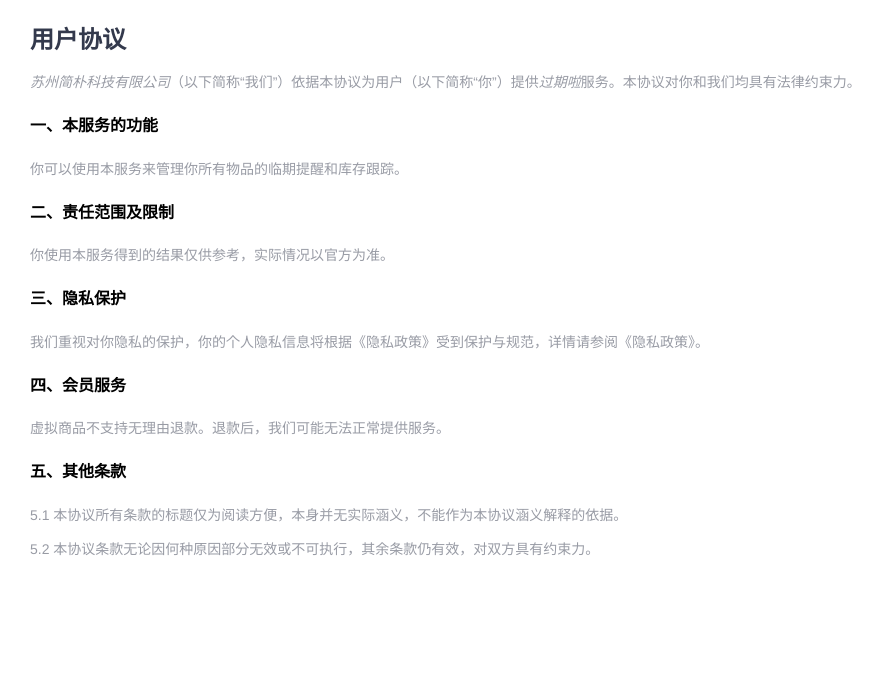
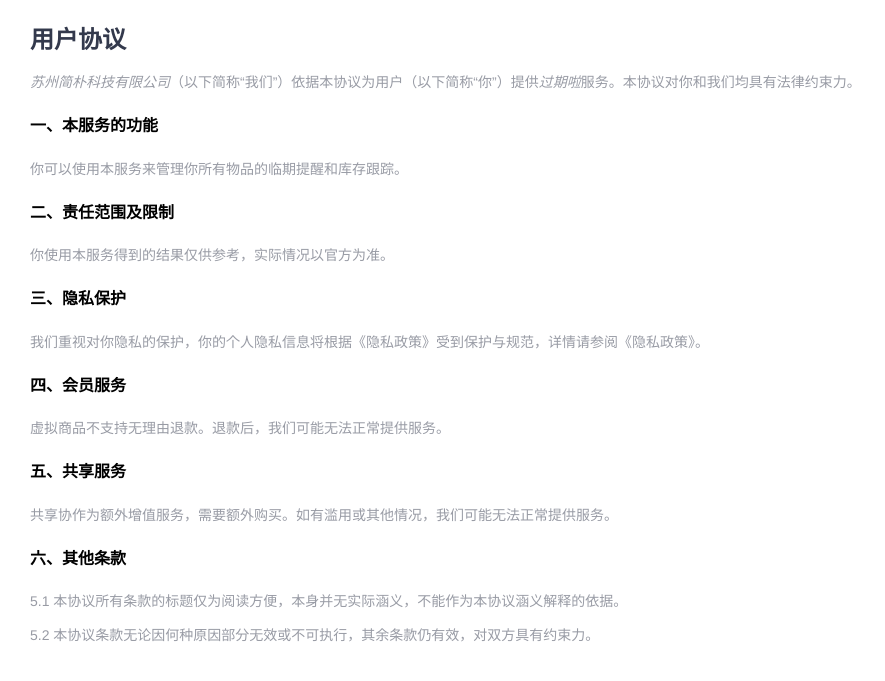
Before and after one commit to vanemu/vanemu.github.io, a Jekyll site: the page gql_service.html, which Jekyll copies as it is, in a window 1280 px wide. Shown: the top 681 px of the page, without its empty margins (0-885 px from the left). Built offline with Jekyll 4.4.1, drawn with Linux system fonts in a browser that asks for light colours.

Commit message:
Update gql_service.html

```diff
--- a/gql_service.html
+++ b/gql_service.html
@@ -46,7 +46,9 @@
     <p>我们重视对你隐私的保护，你的个人隐私信息将根据《隐私政策》受到保护与规范，详情请参阅《隐私政策》。</p>
     <h4>四、会员服务</h4>
     <p>虚拟商品不支持无理由退款。退款后，我们可能无法正常提供服务。</p>
-    <h4>五、其他条款</h4>
+    <h4>五、共享服务</h4>
+    <p>共享协作为额外增值服务，需要额外购买。如有滥用或其他情况，我们可能无法正常提供服务。</p>
+    <h4>六、其他条款</h4>
     <p>5.1 本协议所有条款的标题仅为阅读方便，本身并无实际涵义，不能作为本协议涵义解释的依据。</p>
     <p>5.2 本协议条款无论因何种原因部分无效或不可执行，其余条款仍有效，对双方具有约束力。</p>
 </body>
```
